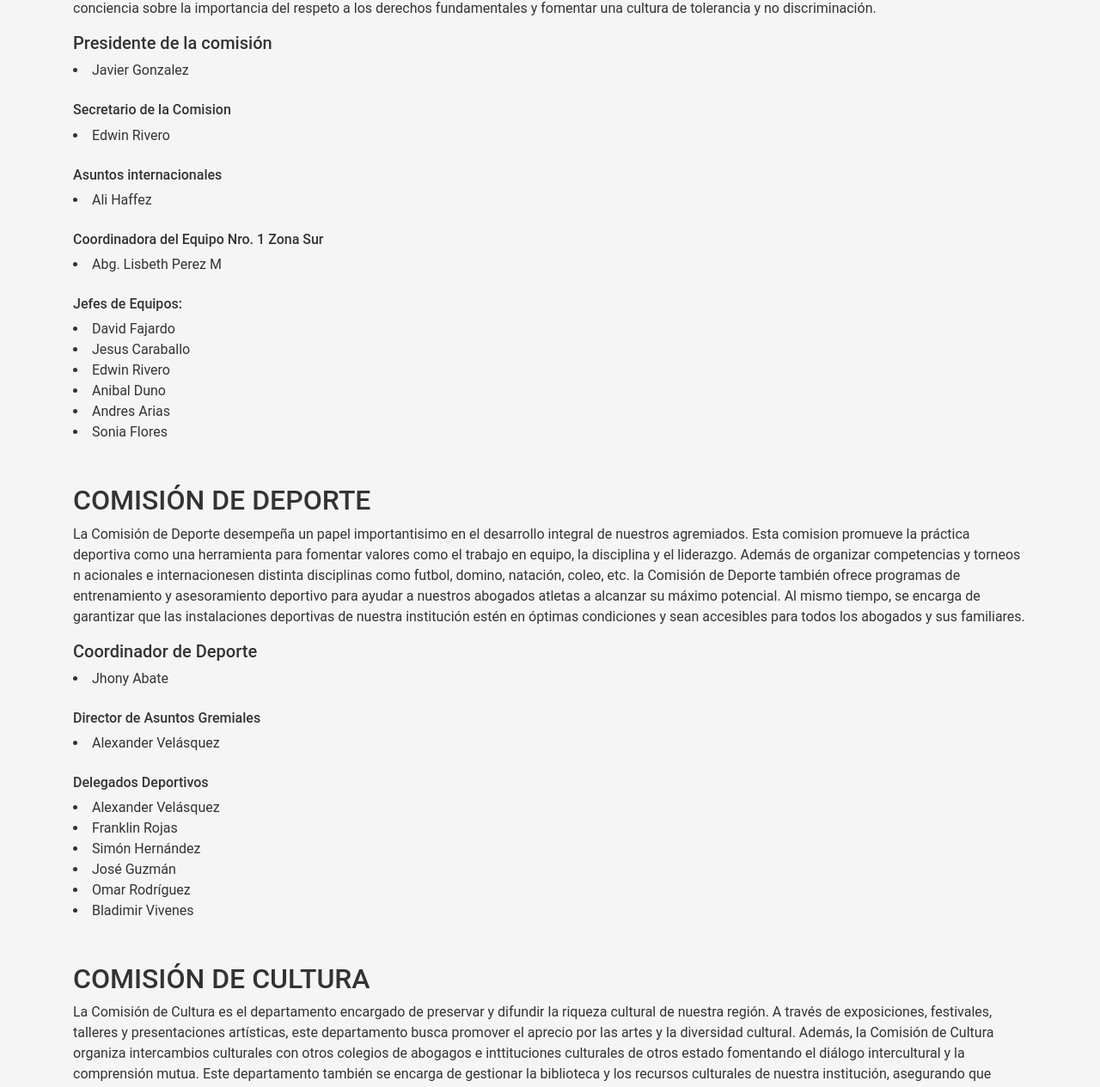
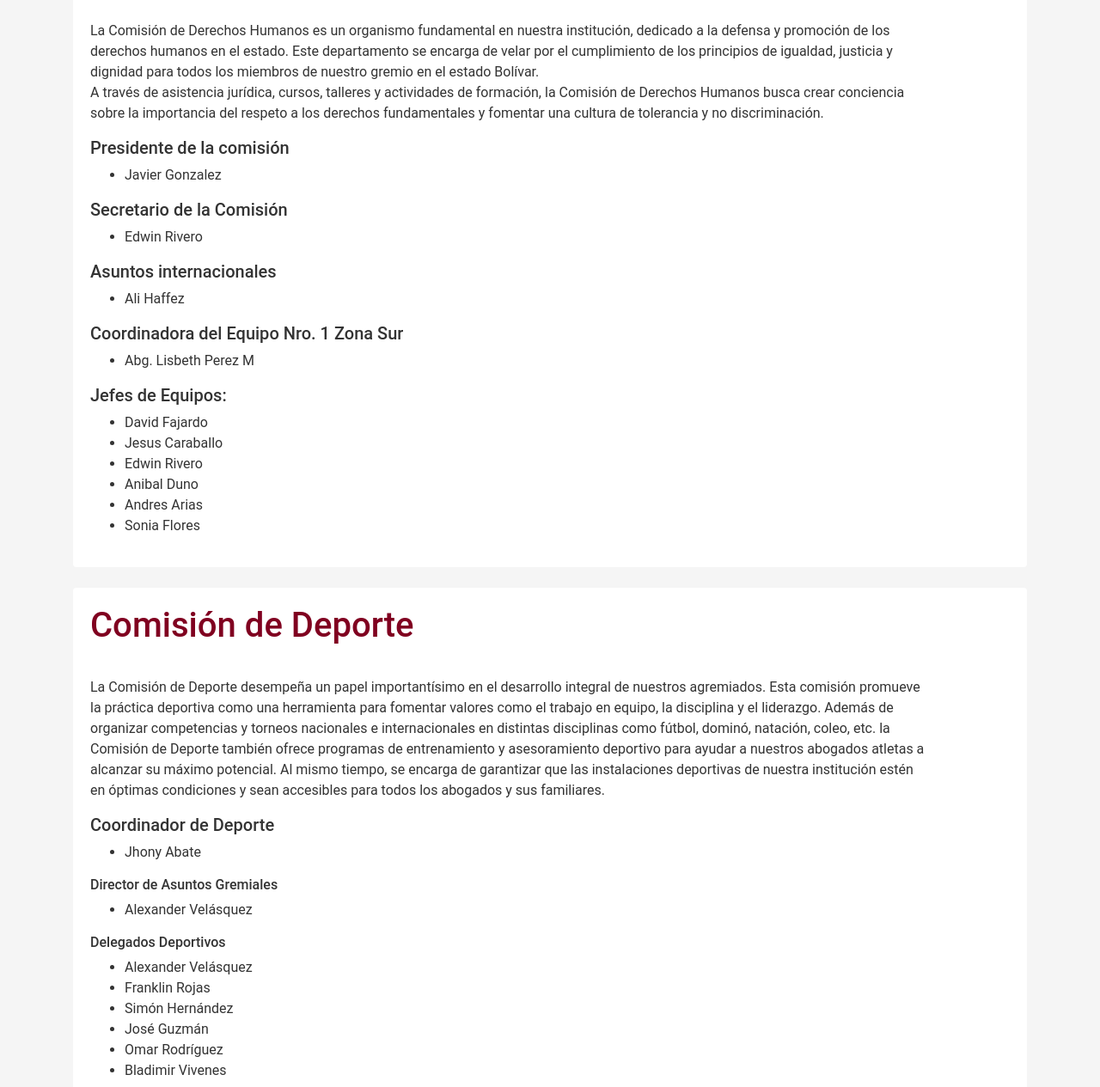
Before and after one commit to HumSos/WebAbogados, a website: page views/comisiones.html in a window 1280 px wide. Shown: the part 335-1600 px from the top of the page at 86% size. Drawn offline with nearby package versions, Linux system fonts and the light colour scheme.

Commit message:
UPDT: Formato de comisiones

```diff
--- a/css/styling.css
+++ b/css/styling.css
@@ -169,8 +169,9 @@ body {
 }
 
 .profile-pic{
-    width:90%;
+    width:80%;
 }
+
 
 .list-title{
     margin-left: 20px;
--- a/views/comisiones.html
+++ b/views/comisiones.html
@@ -49,48 +49,92 @@
 
     <!-- Contenido: Quienes Somos -->
     <div class="container mt-4">
+        <br>
+        <h5>El ilustre Colegio de Abogados del estado Bolívar cuenta con 3 comisiones:</h5>
+        <br>
 
-        <p>El ilustres Colegio de Abogados del estado Bolivar cuenta con 3 comisiones: </p>
-        <h2>COMISIÓN DE DERECHOS HUMANOS</h2>
-        <p>La Comisión de Derechos Humanos es un organismo fundamental en nuestra institución, dedicado a la defensa y promoción de los derechos humanos en el estado. Este departamento se encarga de velar por el cumplimiento de los principios de igualdad, justicia y dignidad para todos los miembros de nuestro gremio en el estado Bolivar. A través de asistencia juridica, cursos, talleres y actividades de formación, la Comisión de Derechos Humanos busca crear conciencia sobre la importancia del respeto a los derechos fundamentales y fomentar una cultura de tolerancia y no discriminación.</p>
+        <!-- Comisión de Derechos Humanos -->
+        <div class="card mb-4">
+            <div class="row no-gutters">
+                <div class="col-md-11">
+                    <div class="card-body">
+                        <h1 class="card-title">Comisión de Derechos Humanos</h1>
+                        <br>
+                        <p class="card-text">La Comisión de Derechos Humanos es un organismo fundamental en nuestra institución, dedicado a la defensa y promoción de los derechos humanos en el estado. Este departamento se encarga de velar por el cumplimiento de los principios de igualdad, justicia y dignidad para todos los miembros de nuestro gremio en el estado Bolívar.<br> A través de asistencia jurídica, cursos, talleres y actividades de formación, la Comisión de Derechos Humanos busca crear conciencia sobre la importancia del respeto a los derechos fundamentales y fomentar una cultura de tolerancia y no discriminación.</p>
                         <h5>Presidente de la comisión</h5>
-        <li> Javier Gonzalez </li><br>
-        <h6>Secretario de la Comision</h6>
-        <li>Edwin Rivero</li><br>
-        <h6>Asuntos internacionales</h6>
-        <li>Ali Haffez </li><br>
-        <h6>Coordinadora del Equipo Nro. 1 Zona Sur</h6>
-        <li>Abg. Lisbeth Perez M</li><br>
-
-
-        <h6>Jefes de Equipos:</h6>
+                        <ul>
+                            <li>Javier Gonzalez</li>
+                        </ul>
+                        <h5>Secretario de la Comisión</h5>
+                        <ul>
+                            <li>Edwin Rivero</li>
+                        </ul>
+                        <h5>Asuntos internacionales</h5>
+                        <ul>
+                            <li>Ali Haffez</li>
+                        </ul>
+                        <h5>Coordinadora del Equipo Nro. 1 Zona Sur</h5>
+                        <ul>
+                            <li>Abg. Lisbeth Perez M</li>
+                        </ul>
+                        <h5>Jefes de Equipos:</h5>
+                        <ul>
                             <li>David Fajardo</li>
                             <li>Jesus Caraballo</li>
                             <li>Edwin Rivero</li>
                             <li>Anibal Duno</li>
                             <li>Andres Arias</li>
                             <li>Sonia Flores</li>
+                        </ul>
+                    </div>
+                </div>
+            </div>
+        </div>
 
-        <br /><br />
-        <h2>COMISIÓN DE DEPORTE</h2>
-        <p>La Comisión de Deporte desempeña un papel importantisimo en el desarrollo integral de nuestros agremiados. Esta comision promueve la práctica deportiva como una herramienta para fomentar valores como el trabajo en equipo, la disciplina y el liderazgo. Además de organizar competencias y torneos n acionales e internacionesen distinta disciplinas como futbol, domino, natación, coleo, etc. la Comisión de Deporte también ofrece programas de entrenamiento y asesoramiento deportivo para ayudar a nuestros abogados atletas a alcanzar su máximo potencial. Al mismo tiempo, se encarga de garantizar que las instalaciones deportivas de nuestra institución estén en óptimas condiciones y sean accesibles para todos los abogados y sus familiares.</p>
+        <!-- Comisión de Deporte -->
+        <div class="card mb-4">
+            <div class="row no-gutters">
+                <div class="col-md-11">
+                    <div class="card-body">
+                        <h1 class="card-title">Comisión de Deporte</h1>
+                        <br>
+                        <p class="card-text">La Comisión de Deporte desempeña un papel importantísimo en el desarrollo integral de nuestros agremiados. Esta comisión promueve la práctica deportiva como una herramienta para fomentar valores como el trabajo en equipo, la disciplina y el liderazgo. Además de organizar competencias y torneos nacionales e internacionales en distintas disciplinas como fútbol, dominó, natación, coleo, etc. la Comisión de Deporte también ofrece programas de entrenamiento y asesoramiento deportivo para ayudar a nuestros abogados atletas a alcanzar su máximo potencial. Al mismo tiempo, se encarga de garantizar que las instalaciones deportivas de nuestra institución estén en óptimas condiciones y sean accesibles para todos los abogados y sus familiares.</p>
                         <h5>Coordinador de Deporte</h5>
-        <li>Jhony Abate</li><br>
+                        <ul>
+                            <li>Jhony Abate</li>
+                        </ul>
                         <h6>Director de Asuntos Gremiales</h6>
-        <li>Alexander Velásquez</li><br>
+                        <ul>
+                            <li>Alexander Velásquez</li>
+                        </ul>
                         <h6>Delegados Deportivos</h6>
+                        <ul>
                             <li>Alexander Velásquez</li>
                             <li>Franklin Rojas</li>
                             <li>Simón Hernández</li>
                             <li>José Guzmán</li>
                             <li>Omar Rodríguez</li>
                             <li>Bladimir Vivenes</li>
+                        </ul>
+                    </div>
+                </div>
+            </div>
+        </div>
 
+        <!-- Comisión de Cultura -->
+        <div class="card mb-4">
+            <div class="row no-gutters">
+                <div class="col-md-11">
+                    <div class="card-body">
+                        <h1 class="card-title">Comisión de Cultura</h1>
+                        <br>
+                        <p class="card-text">La Comisión de Cultura es el departamento encargado de preservar y difundir la riqueza cultural de nuestra región. A través de exposiciones, festivales, talleres y presentaciones artísticas, este departamento busca promover el aprecio por las artes y la diversidad cultural. Además, la Comisión de Cultura organiza intercambios culturales con otros colegios de abogados e instituciones culturales de otros estados fomentando el diálogo intercultural y la comprensión mutua. Este departamento también se encarga de gestionar la biblioteca y los recursos culturales de nuestra institución, asegurando que estén disponibles para el disfrute y enriquecimiento de toda la comunidad abogacil.</p>
+                        <br>
+                    </div>
+                </div>
+            </div>
+        </div>
 
-
-        <br /><br />
-        <h2>COMISIÓN DE CULTURA</h2>
-        <p>La Comisión de Cultura es el departamento encargado de preservar y difundir la riqueza cultural de nuestra región. A través de exposiciones, festivales, talleres y presentaciones artísticas, este departamento busca promover el aprecio por las artes y la diversidad cultural. Además, la Comisión de Cultura organiza intercambios culturales con otros colegios de abogagos e inttituciones culturales de otros estado fomentando el diálogo intercultural y la comprensión mutua. Este departamento también se encarga de gestionar la biblioteca y los recursos culturales de nuestra institución, asegurando que estén disponibles para el disfrute y enriquecimiento de toda la comunidad abogacil.</p>
     </div>
 
 
```
Also changed, not shown: index.html (+1 -1 lines), views/coordinacion.html (+19 -5 lines), images/junta.jpeg (added), 1 other file. Lines whose indentation alone changed are shown as unchanged.
